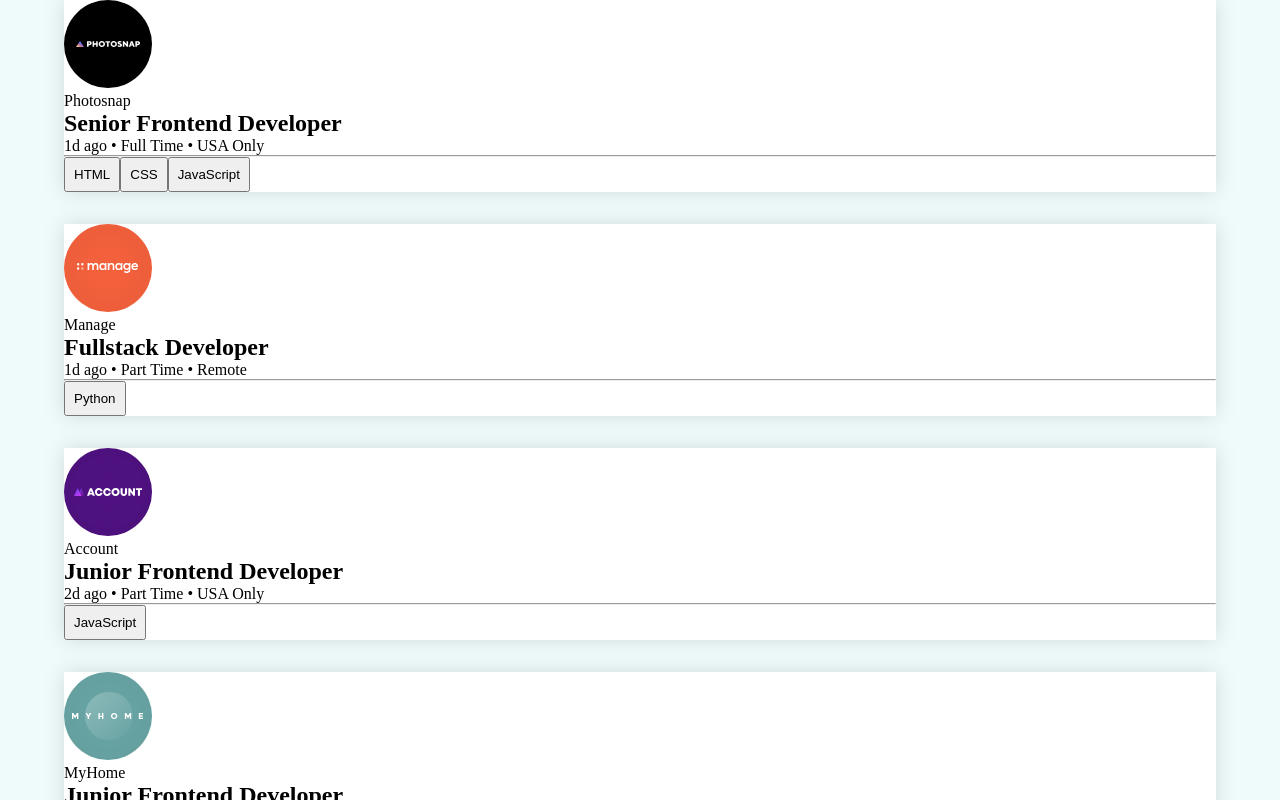
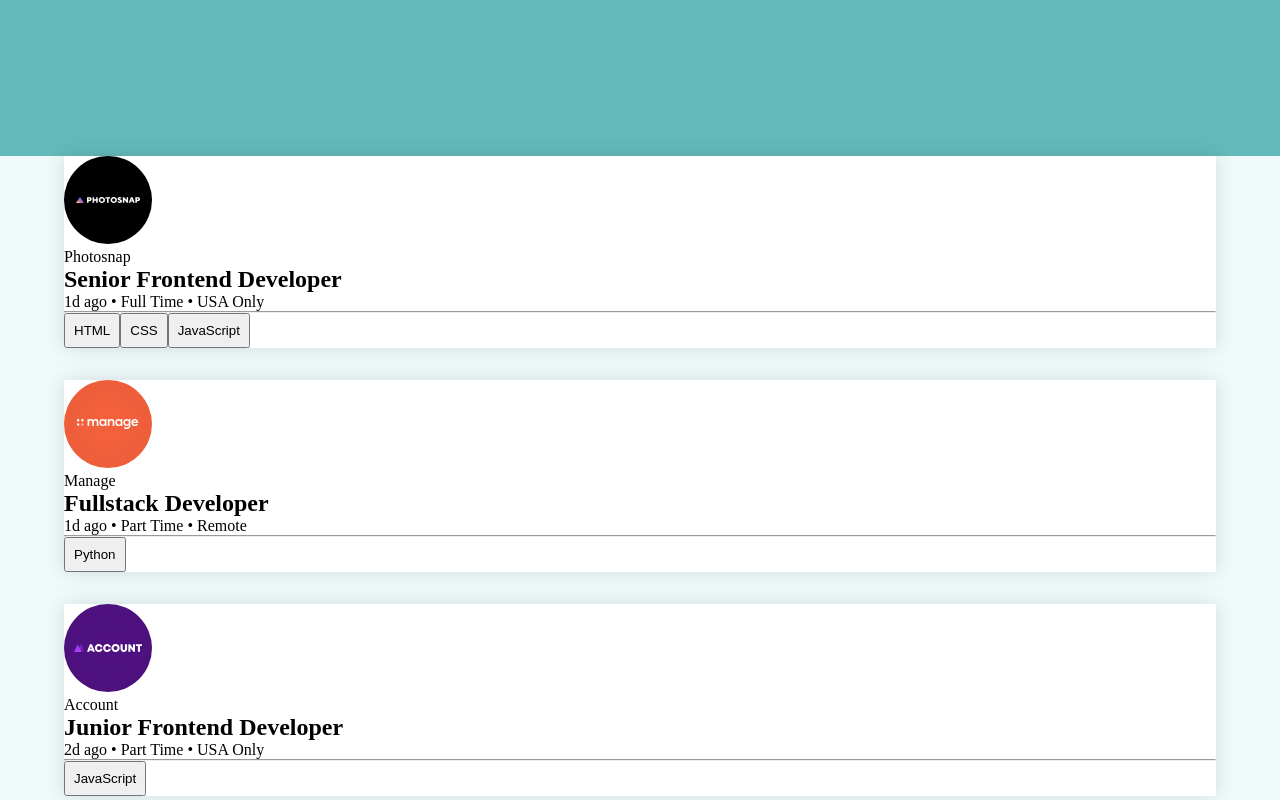
Before and after one commit to RyanNolan1/react-job-listing, a React (Create React App) app: page / in a window 1280 px wide. Shown: the top 800 px of the page. Built offline with nearby package versions, Linux system fonts and the light colour scheme.

Commit message:
this will make the language buttons appear at the top of the page when they're clicked

```diff
--- a/src/App.css
+++ b/src/App.css
@@ -23,5 +23,10 @@ body {
 }
 
 .language-buttons {
-    padding:0.5rem;
+  padding: 0.5rem;
 }
+
+.language-buttons-container {
+  height: 156px;
+  background-color: #63BABA;
+}
--- a/src/App.js
+++ b/src/App.js
@@ -13,13 +13,21 @@ function App() {
 
   return (
     <div>
-      <LanguageList onHandleLanguages={handleLanguages} />
+      <LanguageList languages={languages} />
       <JobList onHandleLanguages={handleLanguages} />
     </div>
   );
 }
 
-function LanguageList() {}
+function LanguageList({ languages }) {
+  return (
+    <div className="language-buttons-container">
+      {languages.map((language) => {
+        return <button>{language.language}</button>;
+      })}
+    </div>
+  );
+}
 
 function JobList({ onHandleLanguages }) {
   return (
```
